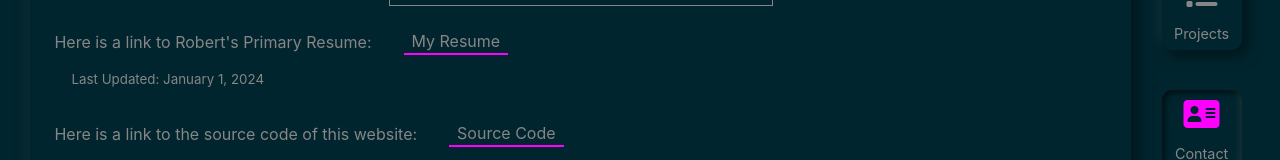
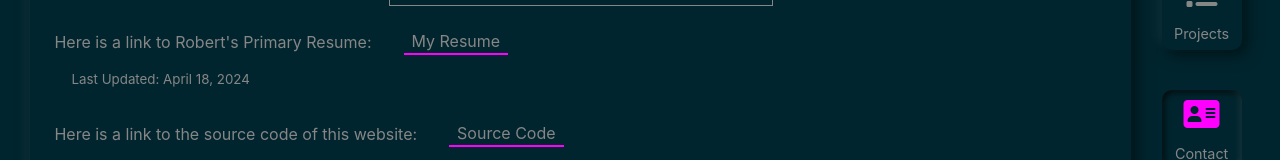
Before and after one commit to Robztar/rob-portfolio, a React (Vite) app in the folder rob-portfolio/: page / in a window 1280 px wide. Both pictures are taken after a click on the element "Contact". Shown: the part 510-670 px from the top of the page. Built offline with nearby package versions, Linux system fonts and the light colour scheme.

Commit message:
Resume update

```diff
--- a/rob-portfolio/src/components/Data/Contact.tsx
+++ b/rob-portfolio/src/components/Data/Contact.tsx
@@ -72,7 +72,7 @@ export const Contact = () =>{
                                    <p>Here is a link to Robert's Primary Resume:</p>
                                    <a href={MyResume} target="_blank">My Resume</a>
                               </div>
-                              <small>&emsp; Last Updated: January 1, 2024</small>
+                              <small>&emsp; Last Updated: April 18, 2024</small>
                               <div className='p-source-link'>
                                    <p>Here is a link to the source code of this website:</p>
                                    <a href='https://github.com/Robztar/rob-portfolio' target="_blank">Source Code</a>
```
Also changed, not shown: 1 other file (tests, documents, lock files or other folders).
